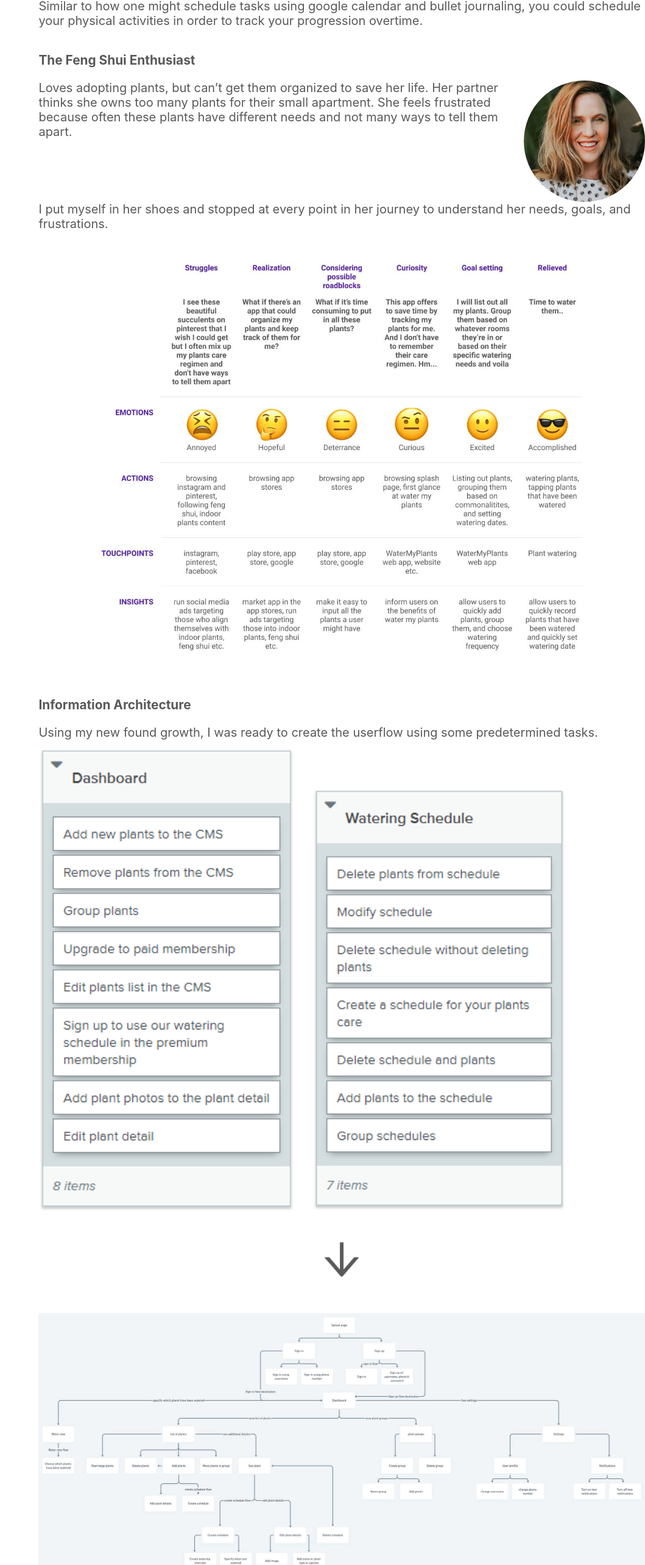
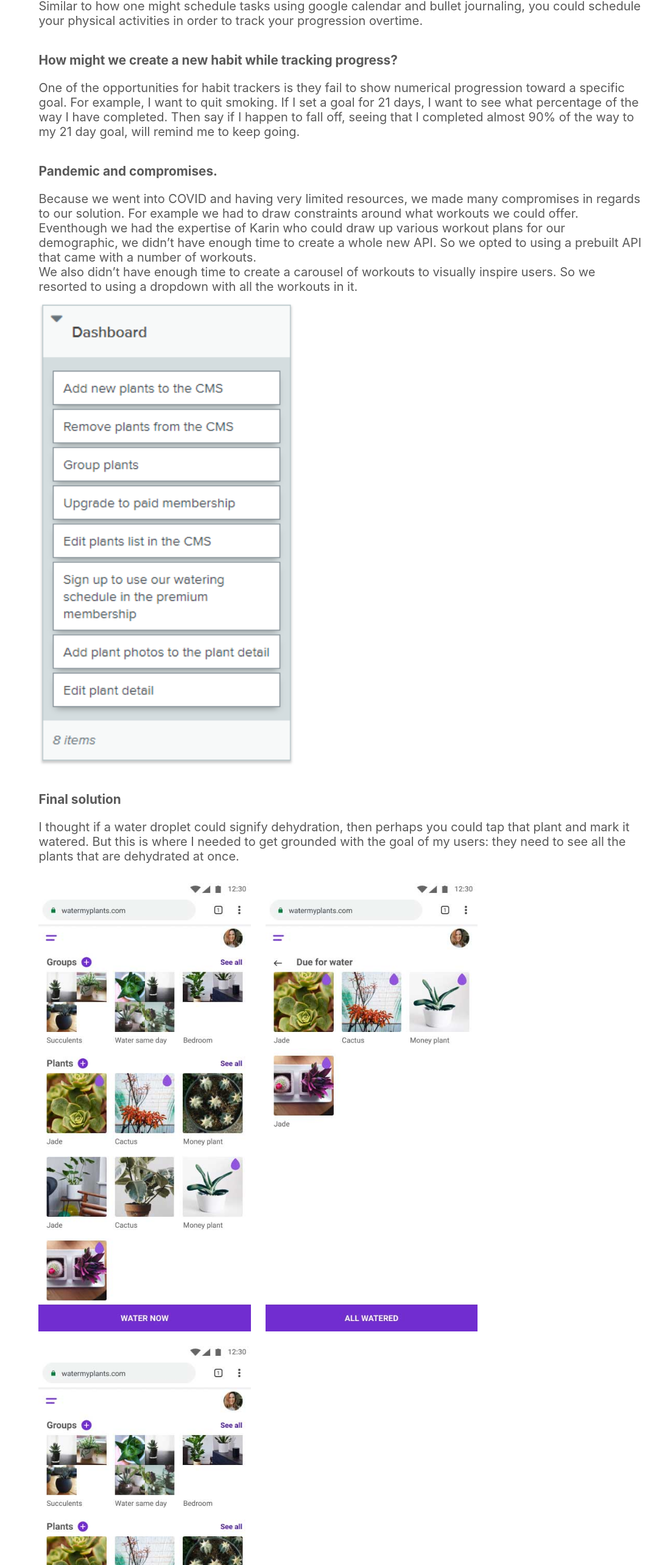
Before and after one commit to vishalicious213/mahiya, a React (Create React App) app: page / in a window 1280 px wide. Shown: the part 2674-5240 px from the top of the page at 61% size, without its empty margins (221-1280 px from the left). Built offline with nearby package versions, Linux system fonts and the light colour scheme.

Commit message:
updated ActivityTrackerApp

```diff
--- a/src/components/case-studies/ActivityTrackerApp.js
+++ b/src/components/case-studies/ActivityTrackerApp.js
@@ -81,47 +81,22 @@ function Activity() {
         <h3 className='case-section-font'>How might we track workouts the same way we track our tasks or habits?</h3>
         <p className='case-font'>Similar to how one might schedule tasks using google calendar and bullet journaling, you could schedule your physical activities in order to track your progression overtime.</p>
 
-        <h3 className='case-section-font'>The Feng Shui Enthusiast</h3>
-        <div className='text-and-img'>
-          <p className='case-font'>Loves adopting plants, but can’t get them organized to save her life. Her partner thinks she owns too many plants for their small apartment. She feels frustrated because often these plants have different needs and not many ways to tell them apart.</p>
-          <img className='face' src={img4} alt='smling womans face'></img>
+        {/* <img className='down-arrow' src={downArrow} alt='downward-pointing arrow'></img> */}
+
+        <h3 className='case-section-font'>How might we create a new habit while tracking progress?</h3>
+        <p className='case-font'>One of the opportunities for habit trackers is they fail to show numerical progression toward a specific goal. For example, I want to quit smoking. If I set a goal for 21 days, I want to see what percentage of the way I have completed. Then say if I happen to fall off, seeing that I completed almost 90% of the way to my 21 day goal, will remind me to keep going.</p>
+
+        {/* <div>
+          <img className='full-img' src={img5} alt='user experience chart'></img>
+          <img className='full-img' src={img5} alt='user experience chart'></img>
         </div>
-        <p className='case-font'>I put myself in her shoes and stopped at every point in her journey to understand her needs, goals, and frustrations.</p>
+        <img className='full-img' src={img5} alt='user experience chart'></img> */}
 
-        <img className='full-img' src={img5} alt='user experience chart'></img>
+        <h3 className='case-section-font'>Pandemic and compromises.</h3>
+        <p className='case-font'>Because we went into COVID and having very limited resources, we made many compromises in regards to our solution. For example we had to draw constraints around what workouts we could offer. Eventhough we had the expertise of Karin who could draw up various workout plans for our demographic, we didn’t have enough time to create a whole new API. So we opted to using a prebuilt API that came with a number of workouts.</p>
+        <p className='case-font'>We also didn’t have enough time to create a carousel of workouts to visually inspire users. So we resorted to using a dropdown with all the workouts in it.</p>
 
-        <h3 className='case-section-font'>Information Architecture</h3>
-        <p className='case-font'>Using my new found growth, I was ready to create the userflow using some predetermined tasks.</p>
-        <div>
           <img className='app-screen-4' src={img6} alt='plant watering app screenshot'></img>
-          <img className='app-screen-4' src={img7} alt='plant watering app screenshot'></img>
-        </div>
-
-        <img className='down-arrow' src={downArrow} alt='downward-pointing arrow'></img>
-
-        <img className='full-img' src={img8} alt='hierarchical tree chart'></img>
-
-        <h3 className='case-section-font'>How might we differentiate between watered and unwatered plants?</h3>
-        <p className='case-font'>I had a couples ideas on how to denote a plant that needs water from a plant that’s not ready to be watered yet. I looked at how apps apply different states to selected and deselected items. I also considered symbols as a way to differentiate.</p>
-
-        <div className='paper-img-container'>
-        <img className='paper-img' src={img9} alt='paper prototype for user interface'></img>
-        <img className='paper-img' src={img10} alt='paper prototype for user interface'></img>
-        <img className='paper-img' src={img11} alt='paper prototype for user interface'></img>
-        <img className='paper-img' src={img12} alt='paper prototype for user interface'></img>
-        <img className='paper-img' src={img13} alt='paper prototype for user interface'></img>
-        <img className='paper-img' src={img14} alt='paper prototype for user interface'></img>
-        <img className='paper-img' src={img15} alt='paper prototype for user interface'></img>
-        </div>
-
-        <h3 className='case-section-font'>Tracking watering</h3>
-        <p className='case-font'>Because indoor plant care is individual to each plants, users need to be able to see water history and set watering frequencies for them.</p>
-
-        <img className='app-screen-2' src={img16} alt='paper prototype for user interface'></img>
-
-        <p className='case-font'>In an earlier exploration, I used filters denoting dehydrated plants from the rest. In this version, tapping on the plant would make the filter go away and it would hence be marked watered.</p>
-
-        <img className='app-screen-2' src={img17} alt='paper prototype for user interface'></img>
 
         <h3 className='case-section-font'>Final solution</h3>
         <p className='case-font'>I thought if a water droplet could signify dehydration, then perhaps you could tap that plant and mark it watered. But this is where I needed to get grounded with the goal of my users: they need to see all the plants that are dehydrated at once.</p>
```
